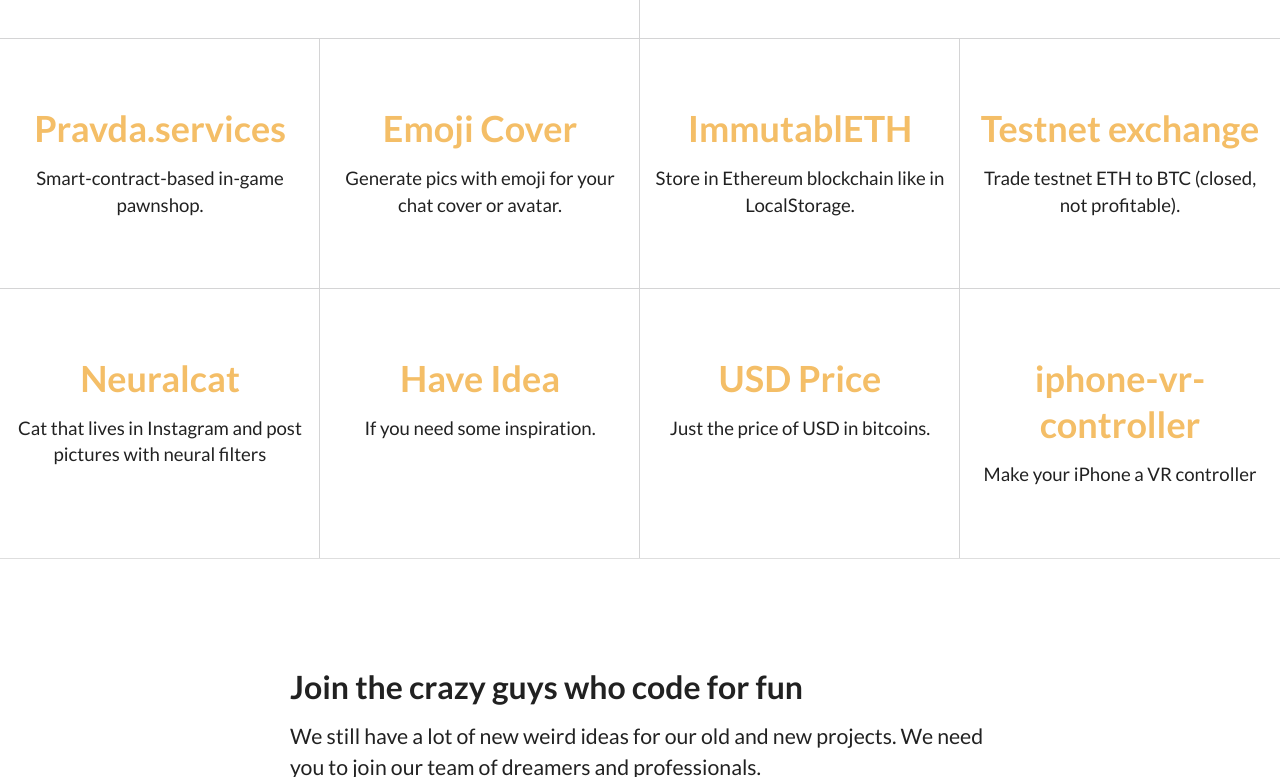
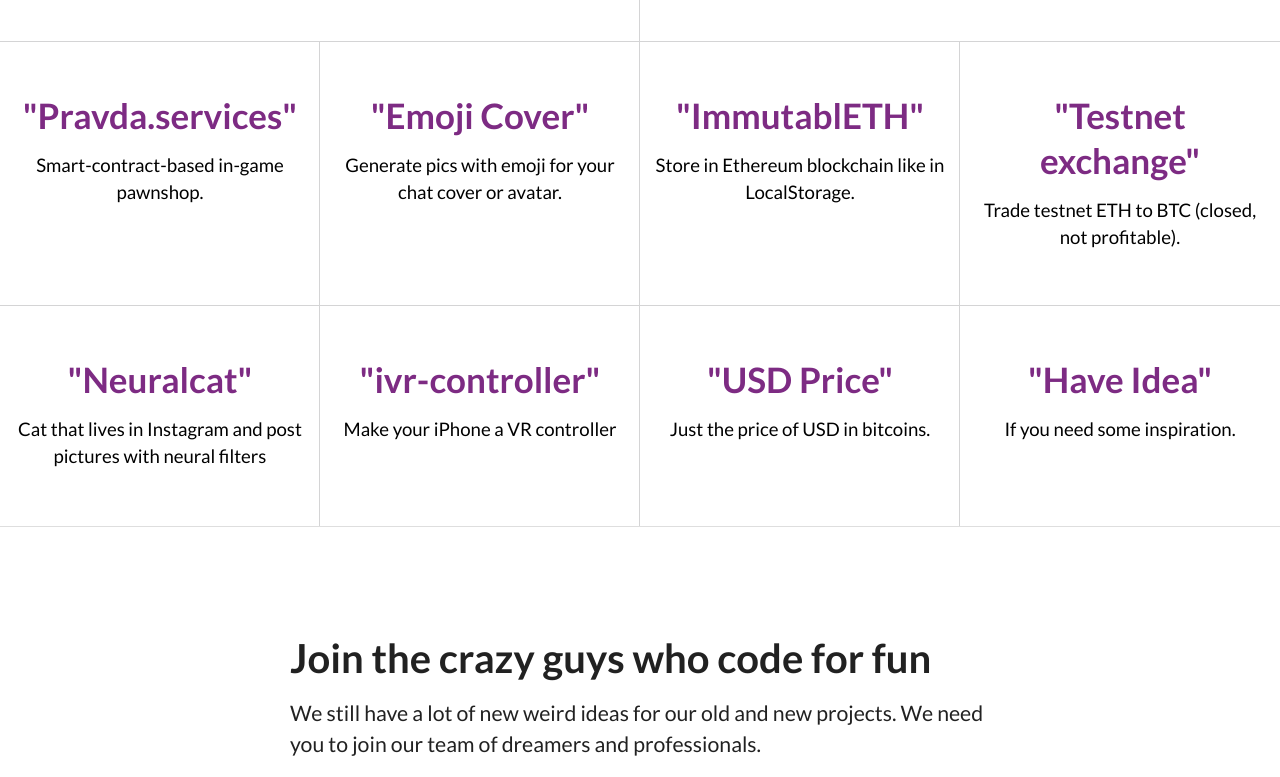
Before and after one commit to morejust/foundation, a plain HTML site: page index.html in a window 1280 px wide. Shown: the part 1841-2618 px from the top of the page. Drawn offline with Linux system fonts and the light colour scheme.

Commit message:
fix layouts and colors

```diff
--- a/index.html
+++ b/index.html
@@ -12,88 +12,12 @@
   <script src="semantic/dist/semantic.min.js"></script>
 
   <link rel="stylesheet" href="style.css" />
-
-  <!-- <script>
-  $(document)
-    .ready(function() {
-
-      // fix menu when passed
-      $('.masthead')
-        .visibility({
-          once: false,
-          onBottomPassed: function() {
-            $('.fixed.menu').transition('fade in');
-          },
-          onBottomPassedReverse: function() {
-            $('.fixed.menu').transition('fade out');
-          }
-        })
-      ;
-
-      // create sidebar and attach to menu open
-      $('.ui.sidebar')
-        .sidebar('attach events', '.toc.item')
-      ;
-
-    })
-  ;
-  </script> -->
 </head>
 <body>
-
-<!-- Following Menu -->
-<!-- <div class="ui large top fixed hidden menu">
-  <div class="ui container">
-    <a class="active item">Home</a>
-    <a class="item">Work</a>
-    <a class="item">Company</a>
-    <a class="item">Careers</a>
-    <div class="right menu">
-      <div class="item">
-        <a class="ui button">Log in</a>
-      </div>
-      <div class="item">
-        <a class="ui primary button">Sign Up</a>
-      </div>
-    </div>
-  </div>
-</div> -->
-
-<!-- Sidebar Menu -->
-<!-- <div class="ui vertical inverted sidebar menu">
-  <a class="active item">Home</a>
-  <a class="item">Work</a>
-  <a class="item">Company</a>
-  <a class="item">Careers</a>
-  <a class="item">Login</a>
-  <a class="item">Signup</a>
-</div> -->
-
 
 <!-- Page Contents -->
 <div class="pusher">
   <div class="ui inverted vertical masthead center aligned segment">
-
-    <!-- <div class="ui container">
-      <div class="ui large secondary inverted pointing menu">
-        <a class="toc item">
-          <i class="sidebar icon"></i>
-        </a>
-        <a class="active item">Home</a>
-        <a class="item">Work</a>
-        <a class="item">Company</a>
-        <a class="item">Careers</a>
-        <div class="right item">
-          <a class="ui inverted button">Log in</a>
-          <a
-            class="ui inverted button"
-            href="mailto:danokhlopkov@gmail.com"
-          >
-            Contact
-          </a>
-        </div>
-      </div>
-    </div> -->
 
     <div class="ui text container">
       <h1 class="ui orange header">
@@ -145,7 +69,8 @@
           <h3 class="ui header">
             <a
               href="https://flightwallet.org/"
-              class="ui purple header"
+              class="ui purple header hoverme"
+              target="_blank"
             >
               "Flight wallet"
             </a>
@@ -164,7 +89,8 @@
           <h3 class="ui orange header">
             <a
               href="https://github.com/instagrambot/web"
-              class="ui purple header"
+              class="ui purple header hoverme"
+              target="_blank"
             >
               "Instagram yourself"
             </a>
@@ -184,7 +110,8 @@
           <h3 class="ui header">
             <a
               href="https://morejust.media/"
-              class="ui purple header"
+              class="ui purple header hoverme"
+              target="_blank"
             >
               "More just Media"
             </a>
@@ -201,7 +128,8 @@
           <h3 class="ui orange header">
             <a
               href="https://morejust.store/"
-              class="ui purple header"
+              class="ui purple header hoverme"
+              target="_blank"
             >
               "More just Store"
             </a>
@@ -219,113 +147,106 @@
       </div>
 
       <div class="center aligned row">
-        <div class="column">
-          <h3 class="ui orange header">
         <a
           href="https://pravda.services/"
-              class="ui orange header"
+          class="ui column hoverme"
+          target="_blank"
         >
-            Pravda.services
-            </a>
+          <h3 class="ui purple header">
+            "Pravda.services"
           </h3>
           <p>
             Smart-contract-based in-game pawnshop.
           </p>
-        </div>
-        <div class="column">
-          <h3 class="ui orange header">
+        </a>
         <a
           href="https://emojicover.herokuapp.com"
-              class="ui orange header"
+          class="ui column hoverme"
+          target="_blank"
         >
-            Emoji Cover
-            </a>
+          <h3 class="ui purple header">
+            "Emoji Cover"
           </h3>
           <p>
             Generate pics with emoji for your chat cover or avatar.
           </p>
-        </div>
-        <div class="column">
-          <h3 class="ui orange header">
+        </a>
         <a
           href="https://github.com/caffeinum/immutable/"
-              class="ui orange header"
+          class="ui column hoverme"
+          target="_blank"
         >
-            ImmutablETH
-            </a>
+          <h3 class="ui purple header">
+            "ImmutablETH"
           </h3>
           <p>
               Store in Ethereum blockchain like in LocalStorage.
           </p>
-        </div>
-        <div class="column">
-          <h3 class="ui orange header">
+        </a>
         <a
           href="https://testnet.exchange/"
-              class="ui orange header"
+          class="ui column hoverme"
+          target="_blank"
         >
-            Testnet exchange
-            </a>
+          <h3 class="ui purple header">
+            "Testnet exchange"
           </h3>
           <p>
               Trade testnet ETH to BTC (closed, not profitable).
           </p>
-        </div>
+        </a>
       </div>
 
       <div class="center aligned row">
-        <div class="column">
-          <h3 class="ui orange header">
         <a
           href="https://instagram.com/neuralcat/"
-              class="ui orange header"
+          class="ui column hoverme"
+          target="_blank"
         >
-            Neuralcat
-            </a>
+          <h3 class="ui purple header">
+            "Neuralcat"
           </h3>
           <p>
             Cat that lives in Instagram and post pictures with neural filters
           </p>
-        </div>
-        <div class="column">
-          <h3 class="ui orange header">
+        </a>
+        <a
+          href="https://github.com/caffeinum/"
+          class="ui column hoverme"
+          target="_blank"
+        >
+          <h3 class="ui purple header">
+            "ivr-controller"
+          </h3>
+          <p>
+            Make your iPhone a VR controller
+          </p>
+        </a>
+        <a
+          href="https://github.com/caffeinum/usd-price/"
+          class="ui column hoverme"
+          target="_blank"
+        >
+          <h3 class="ui purple header">
+            "USD Price"
+          </h3>
+          <p>
+            Just the price of USD in bitcoins.
+          </p>
+        </a>
         <a
           href="https://haveidea.herokuapp.com"
-              class="ui orange header"
+          class="ui column hoverme"
+          target="_blank"
         >
-            Have Idea
-            </a>
+          <h3 class="ui purple header">
+            "Have Idea"
           </h3>
           <p>
             If you need some inspiration.
           </p>
-        </div>
-        <div class="column">
-          <h3 class="ui orange header">
-            <a
-              href="https://github.com/caffeinum/usd-price/"
-              class="ui orange header"
-            >
-            USD Price
         </a>
-          </h3>
-          <p>
-            Just the price of USD in bitcoins.
-          </p>
-        </div>
-        <div class="column">
-          <h3 class="ui orange header">
-            <a
-              href="https://github.com/caffeinum/"
-              class="ui orange header"
-            >
-            iphone-vr-controller
-            </a>
-          </h3>
-          <p>
-            Make your iPhone a VR controller
-          </p>
-        </div>
+
       </div>
     </div>
   </div>
@@ -338,7 +259,7 @@
         href="mailto:danokhlopkov@gmail.com"
         class="ui large purple button"
       >
-        I'm Still Quite Interested
+        I'm Quite Interested
       </a>
     </div>
   </div>
--- a/style.css
+++ b/style.css
@@ -16,7 +16,7 @@
   margin-top: 2em;
   margin-bottom: 0em;
   font-size: 6em;
-  font-weight: normal;
+  font-weight: bold;
 }
 .masthead h2 {
   font-size: 1.7em;
@@ -27,7 +27,7 @@
   padding: 8em 0em;
 }
 .ui.vertical.stripe h3 {
-  font-size: 2em;
+  font-size: 2.5em;
 }
 .ui.vertical.stripe .button + h3,
 .ui.vertical.stripe p + h3 {
@@ -47,8 +47,9 @@
   padding: 0em;
 }
 .quote.stripe.segment .grid .column {
-  padding-top: 5em;
-  padding-bottom: 5em;
+  padding-top: 4em;
+  padding-bottom: 4em;
+  color: black;
 }
 
 .footer.segment {
@@ -57,6 +58,11 @@
 
 .secondary.pointing.menu .toc.item {
   display: none;
+}
+
+
+.hoverme:hover {
+  background-color: #F4BE67;
 }
 
 @media only screen and (max-width: 700px) {
@@ -81,4 +87,13 @@
     margin-top: 0.5em;
     font-size: 1.5em;
   }
+
+  .ui.vertical.stripe h3 {
+    font-size: 2em;
+  }
+
+  .hoverme:hover {
+    background-color: white;
+  }
+
 }
```
Lines whose indentation alone changed are shown as unchanged.
